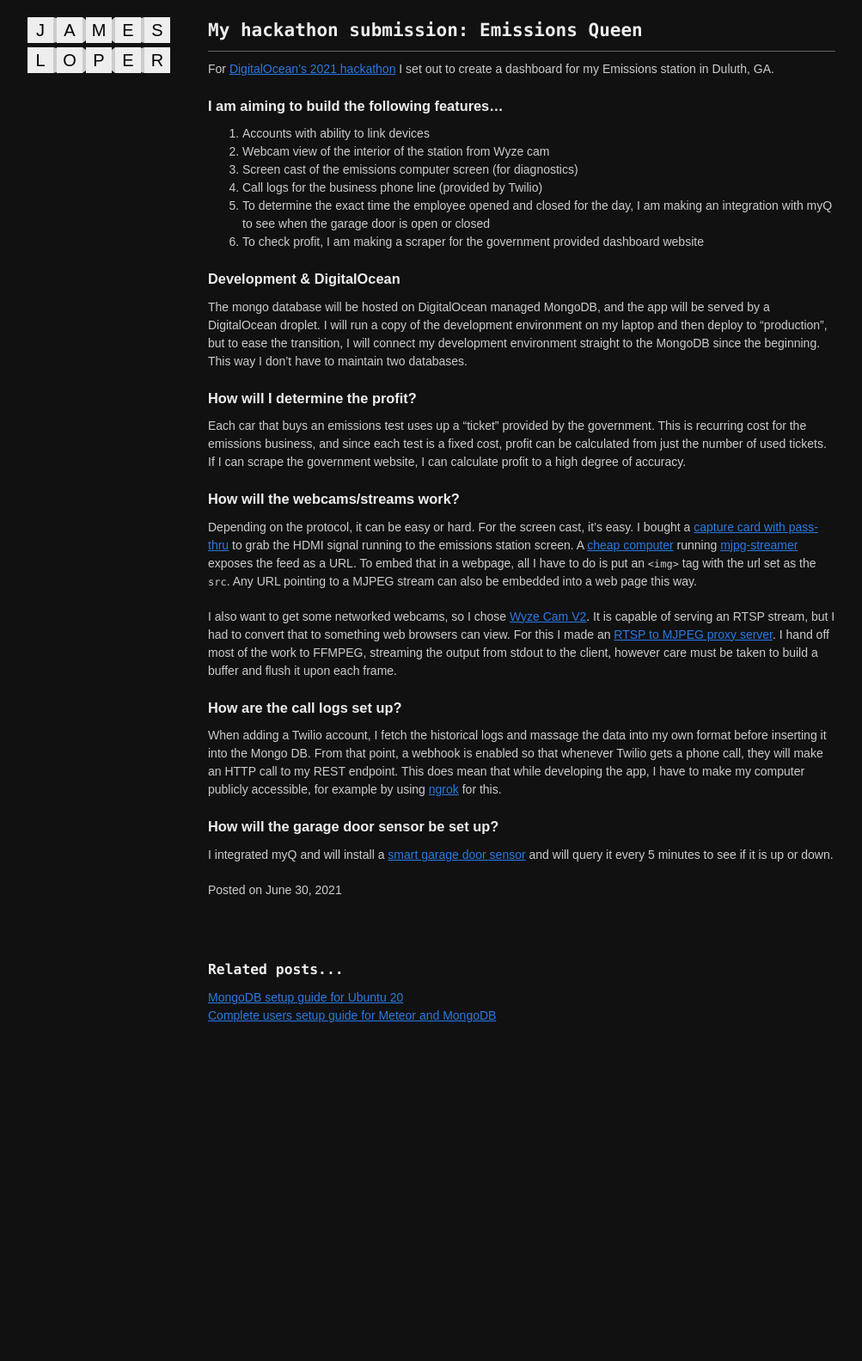
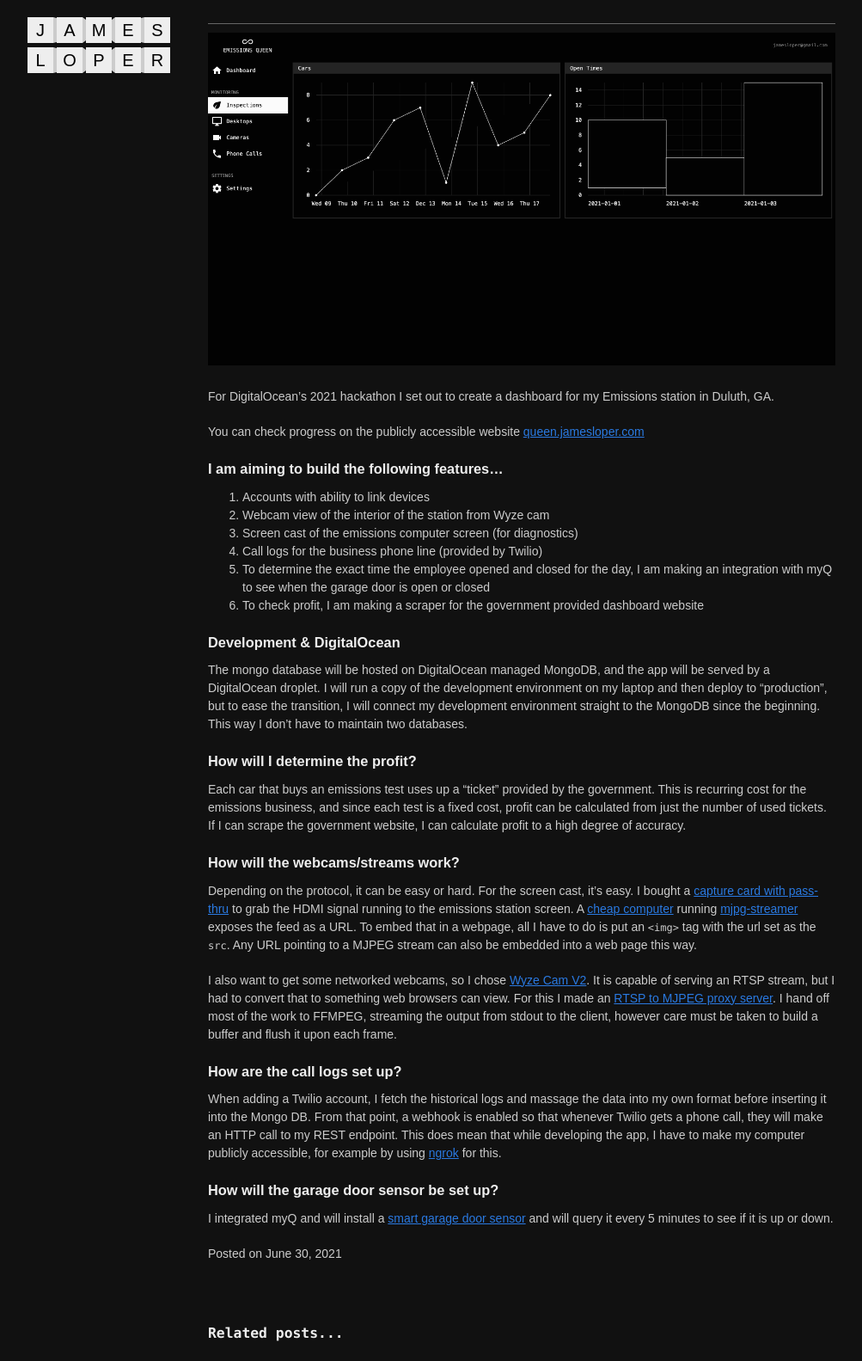
Before and after one commit to jamesloper/blog, a Jekyll site: the page built from _posts/2021-06-30-hackathon-emissions-queen.md, in a window 1280 px wide. Shown: the whole page at 86% size, without its empty margins (138-1141 px from the left). Built offline with Jekyll 4.4.1, drawn with Linux system fonts in a browser that asks for light colours; our own code applies the rules of GitHub Pages for plain Markdown files; before the commit the page ends 1202 px from its top, so only the background shows below that.

Commit message:
update hackathon post

```diff
--- a/_posts/2021-06-30-hackathon-emissions-queen.md
+++ b/_posts/2021-06-30-hackathon-emissions-queen.md
@@ -1,12 +1,15 @@
 ---
-layout: post
-title: "My hackathon submission: Emissions Queen"
+layout: post title: "My hackathon submission: Emissions Queen"
 categories: digitalocean, hackathon, mongo, meteor
 ---
 
-For [DigitalOcean's 2021 hackathon](https://www.digitalocean.com/mongodb-hackathon/) I set out to create a dashboard for my Emissions station in Duluth, GA.
+<img src="/assets/queen.png" alt="Emissions Queen" class="banner"/>
+
+For DigitalOcean's 2021 hackathon I set out to create a dashboard for my Emissions station in Duluth, GA.
 
 <!--more-->
+
+You can check progress on the publicly accessible website [queen.jamesloper.com](https://queen.jamesloper.com)
 
 ### I am aiming to build the following features...
 
```
Also changed, not shown: assets/queen.png (added).
